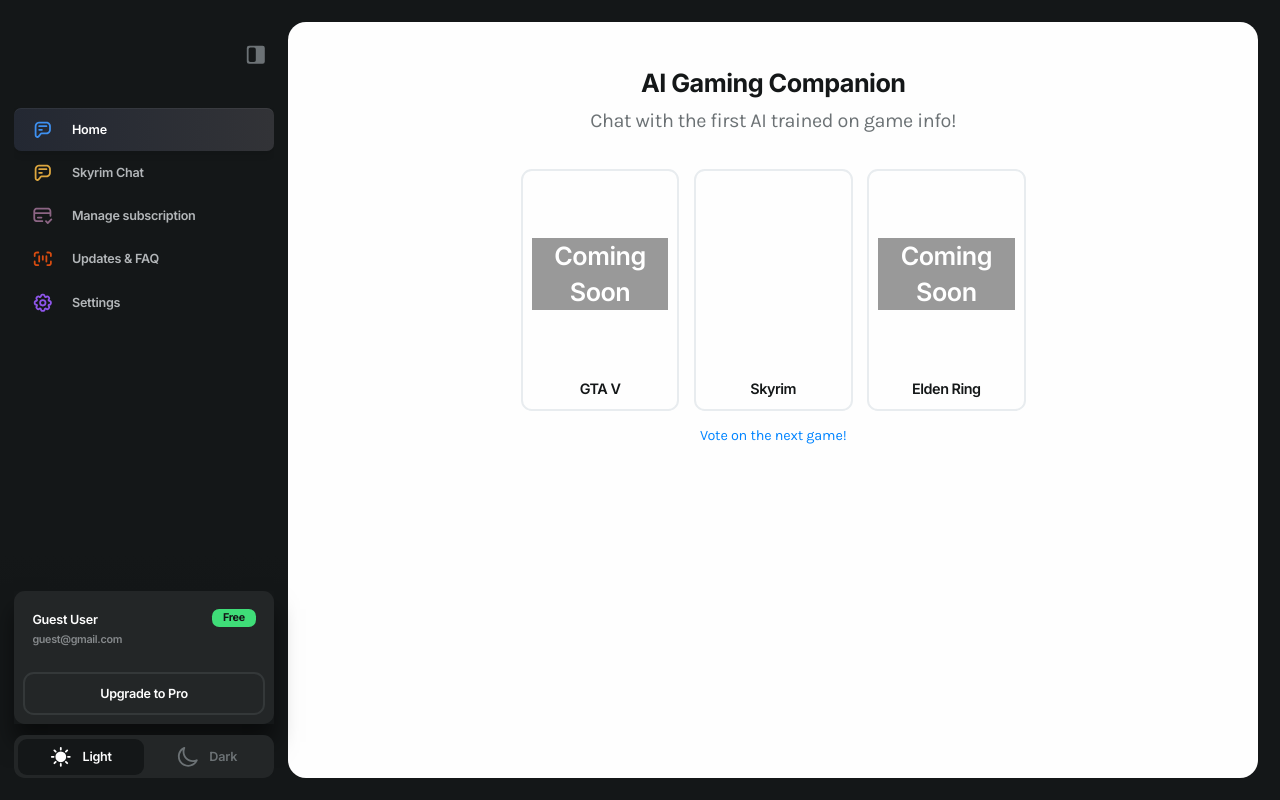
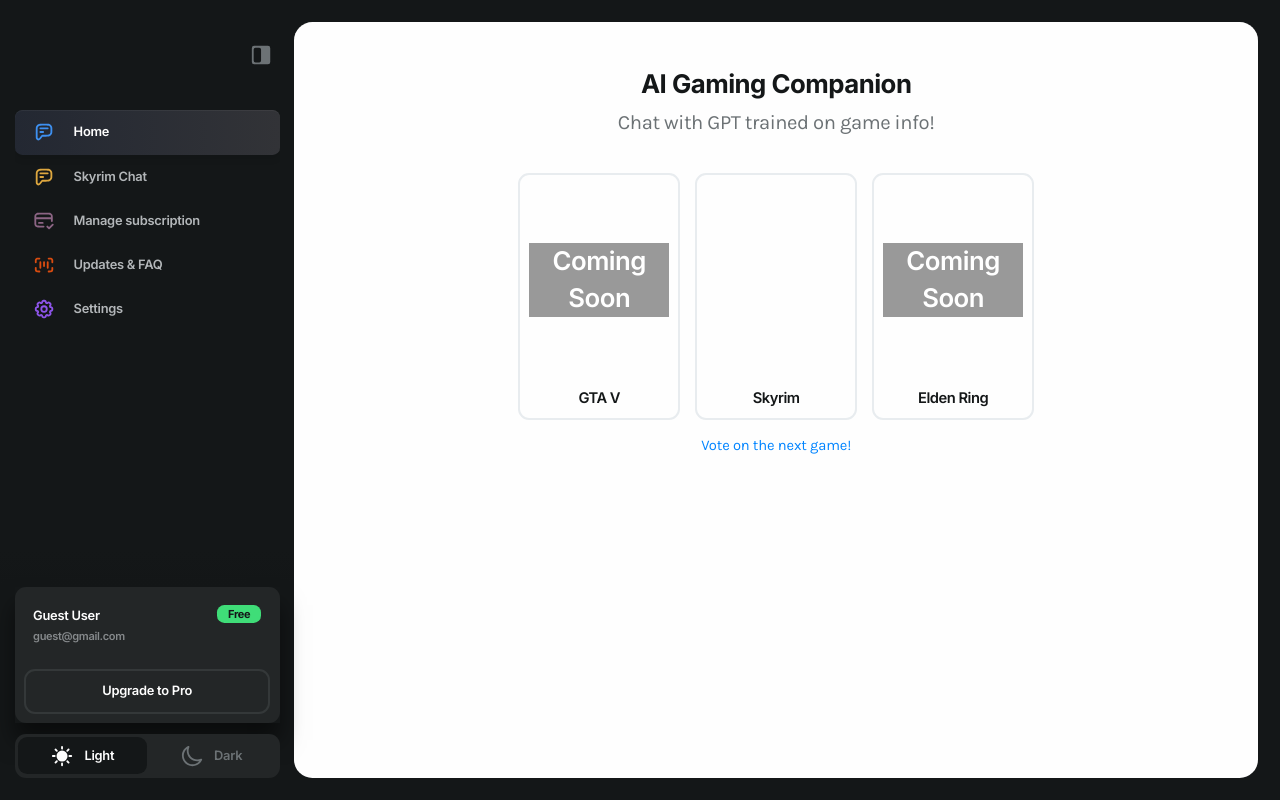
Before and after one commit to istvan-kreisz/GameGuideAI-frontend, a Next.js app: page / in a window 1280 px wide. Built offline with nearby package versions, Linux system fonts and the light colour scheme; what @rvxlab/tailwind-plugin-ios-full-height would draw is missing.

Commit message:
adjustments

```diff
--- a/tailwind.config.js
+++ b/tailwind.config.js
@@ -109,7 +109,7 @@
     plugin(function ({ addBase, addComponents, addUtilities }) {
       addBase({
         html: {
-          "@apply text-[0.9rem]": {},
+          "@apply text-[0.92rem]": {},
         },
         body: {
           "@apply bg-n-7 text-[1rem] leading-6 -tracking-[.01em] text-n-7 antialiased md:bg-n-1 dark:text-n-1 dark:md:bg-n-6":
--- a/templates/HomePage/Main/Main.tsx
+++ b/templates/HomePage/Main/Main.tsx
@@ -15,7 +15,7 @@
             AI Gaming Companion
           </div>
           <div className="body1 text-n-4 2xl:body1S">
-            Chat with the first AI trained on game info!
+            Chat with GPT trained on game info!
           </div>
         </div>
         <Menu className="max-w-[30.75rem] mx-auto" items={navigation} />
--- a/templates/SignInPage/index.tsx
+++ b/templates/SignInPage/index.tsx
@@ -10,7 +10,7 @@
         <div className="max-w-[25.4rem]">
           <div className="mb-4 h2 text-n-1">AI Gaming Companion</div>
           <div className="body1 text-n-3">
-            Chat with the first AI trained on game info!
+            Chat with GPT trained on game info!
           </div>
         </div>
         <div className="absolute top-52 left-5 right-5 h-[50rem] xl:top-24">
```
